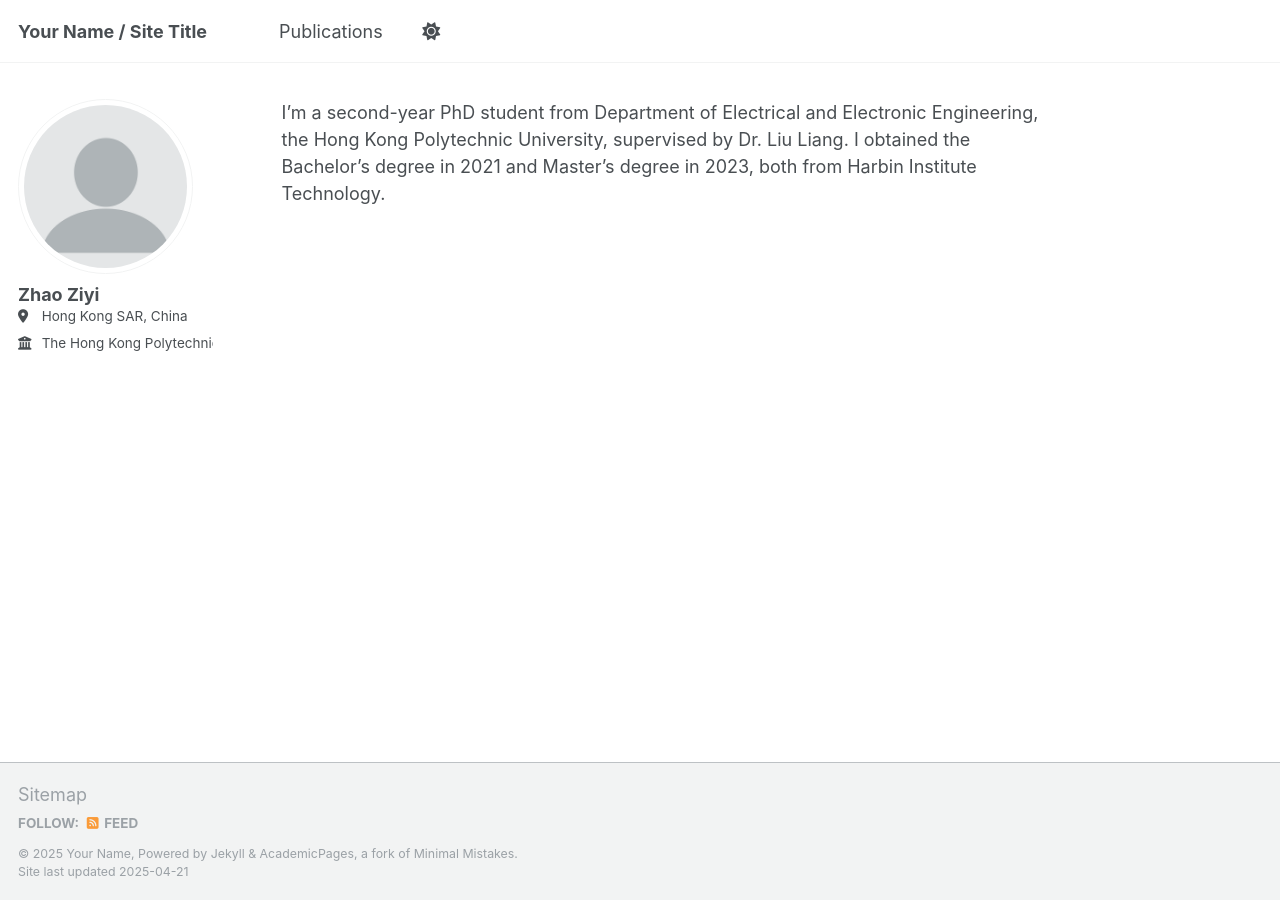
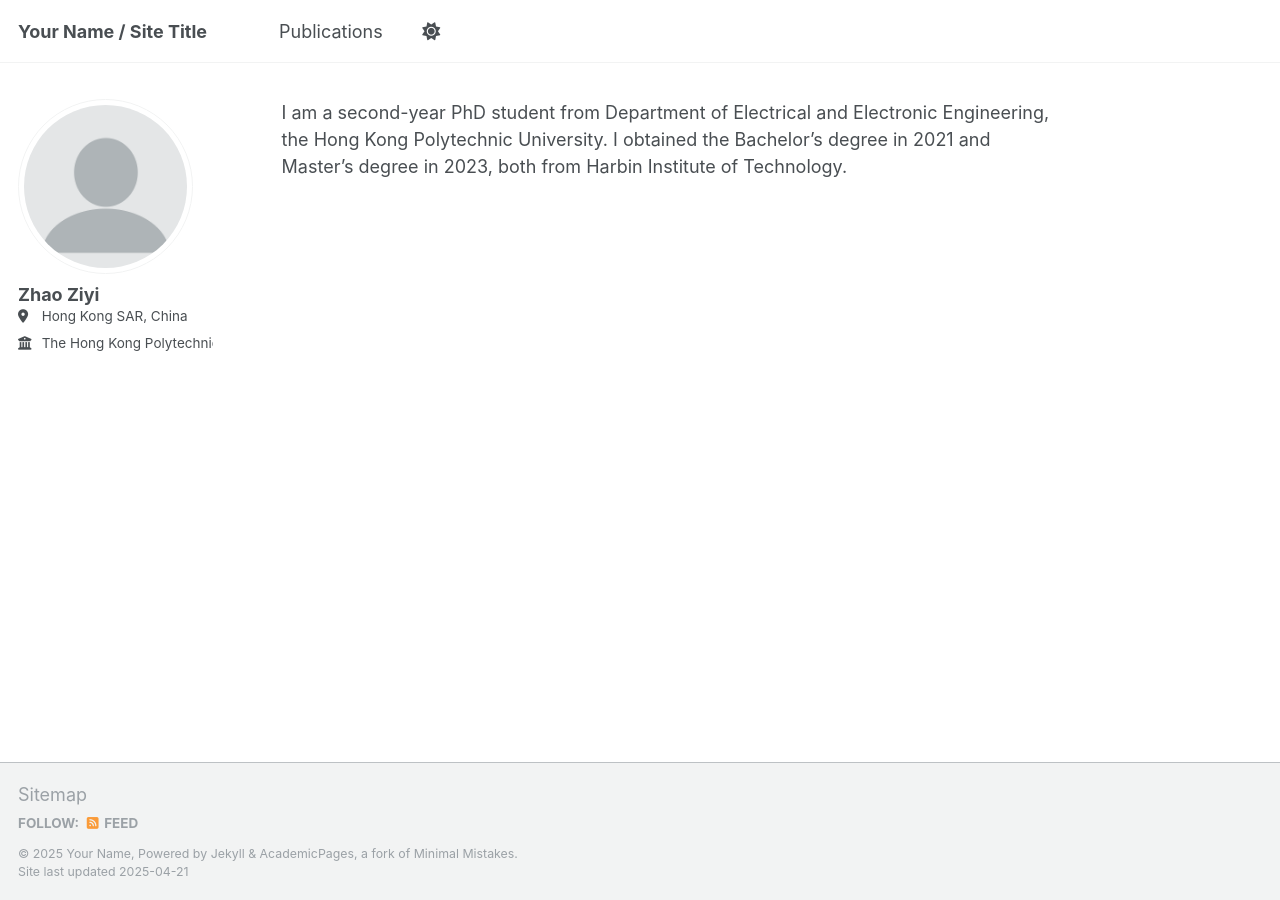
Before and after one commit to ZY1zhao/ZY1zhao.github.io, a Jekyll site: the page built from _pages/about.md, in a window 1280 px wide. Built offline with Jekyll 4.4.1, drawn with Linux system fonts in a browser that asks for light colours; a file with an impossible date is left out.

Commit message:
Update about.md

```diff
--- a/_pages/about.md
+++ b/_pages/about.md
@@ -7,4 +7,4 @@ redirect_from:
   - /about.html
 ---
 
-I'm a second-year PhD student from Department of Electrical and Electronic Engineering, the Hong Kong Polytechnic University, supervised by Dr. Liu Liang. I obtained the Bachelor's degree in 2021 and Master's degree in 2023, both from Harbin Institute Technology.
+I am a second-year PhD student from Department of Electrical and Electronic Engineering, the Hong Kong Polytechnic University. I obtained the Bachelor's degree in 2021 and Master's degree in 2023, both from Harbin Institute of Technology.
```
